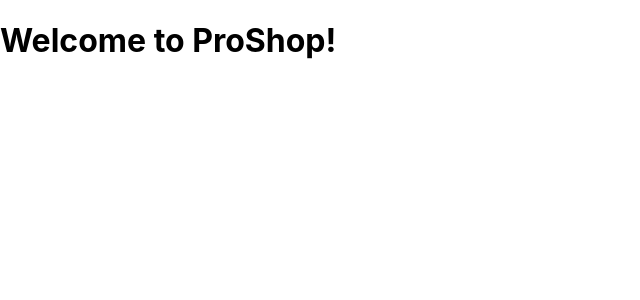
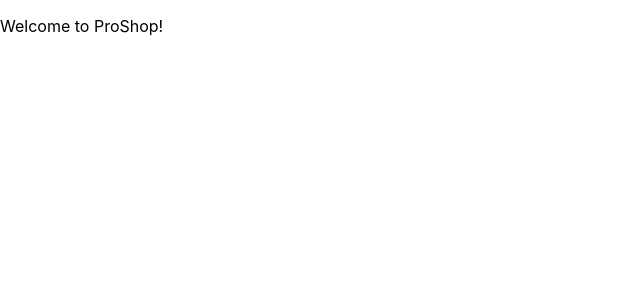
Before and after one commit to masprog2022/proshop, a React (Create React App) app in the folder frontend/: page / in a window 1280 px wide. Shown: the top 300 px of the page, without its empty margins (0-640 px from the left). Built offline with nearby package versions, Linux system fonts and the light colour scheme.

Commit message:
feat: test

```diff
--- a/frontend/src/App.js
+++ b/frontend/src/App.js
@@ -1,7 +1,7 @@
 import React from "react";
 
 const App = () => {
-  return <h1>Welcome to ProShop!</h1>;
+  return <p>Welcome to ProShop!</p>;
 };
 
 export default App;
```
